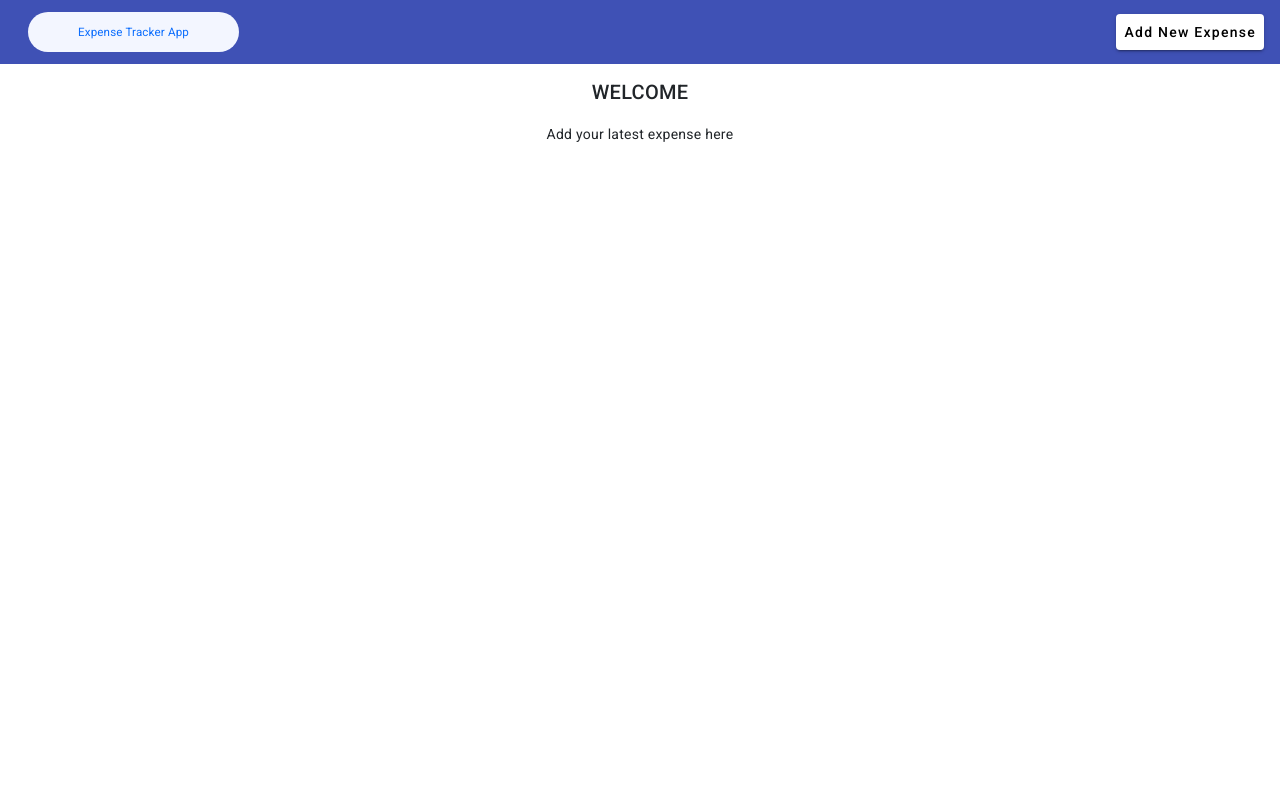
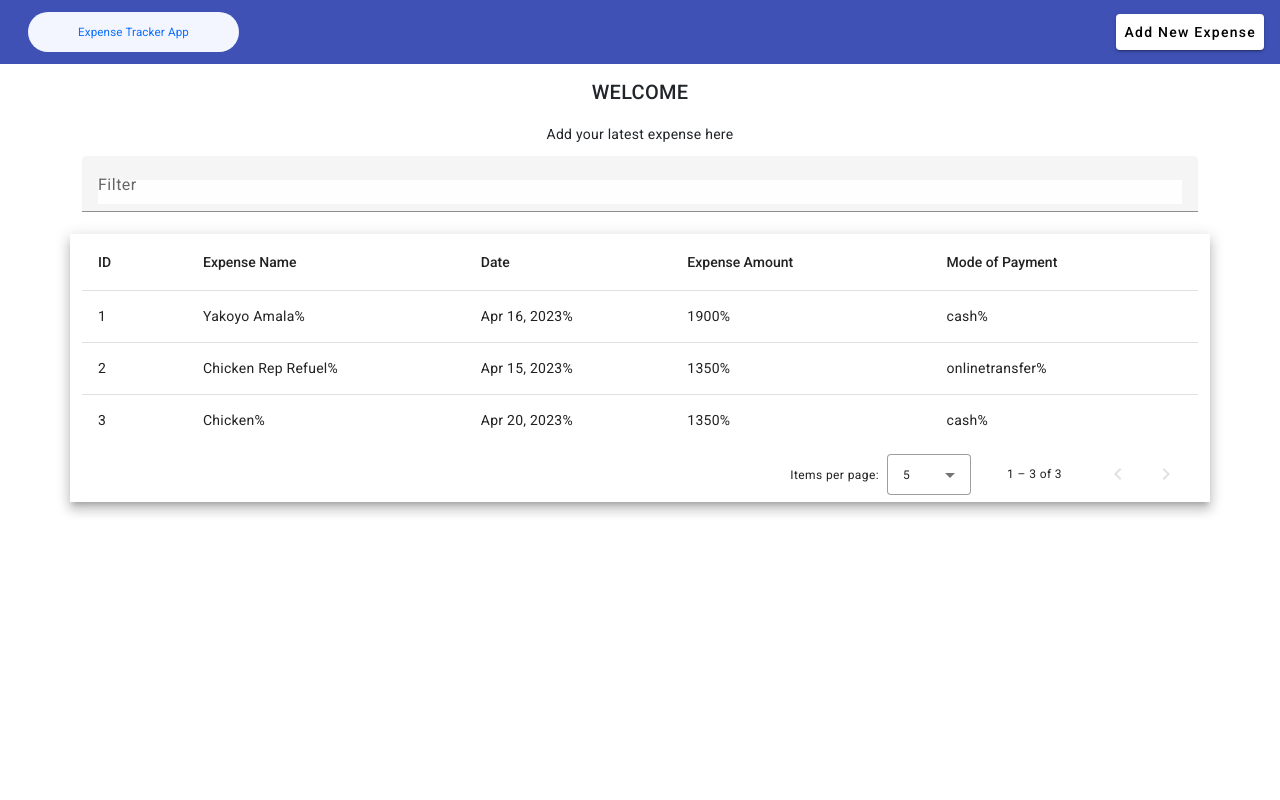
Before and after one commit to sijixx/budget-app, an Angular app: page / in a window 1280 px wide. Shown: the top 800 px of the page. Built offline with nearby package versions, Linux system fonts and the light colour scheme; data requests are answered from the project's data file.

Commit message:
Added display table to home

```diff
--- /dev/null
+++ b/db.json
@@ -0,0 +1,42 @@
+{
+  "posts": [
+    {
+      "id": 1,
+      "title": "json-server",
+      "author": "typicode"
+    }
+  ],
+  "comments": [
+    {
+      "id": 1,
+      "body": "some comment",
+      "postId": 1
+    }
+  ],
+  "profile": {
+    "name": "typicode"
+  },
+  "expenses": [
+    {
+      "expenseName": "Yakoyo Amala",
+      "date": "2023-04-16T23:00:00.000Z",
+      "expenseAmount": 1900,
+      "modeOfPayment": "cash",
+      "id": 1
+    },
+    {
+      "expenseName": "Chicken Rep Refuel",
+      "date": "2023-04-15T23:00:00.000Z",
+      "expenseAmount": 1350,
+      "modeOfPayment": "onlinetransfer",
+      "id": 2
+    },
+    {
+      "expenseName": "Chicken",
+      "date": "2023-04-20T23:00:00.000Z",
+      "expenseAmount": 1350,
+      "modeOfPayment": "cash",
+      "id": 3
+    }
+  ]
+}
--- a/package.json
+++ b/package.json
@@ -21,6 +21,8 @@
     "@angular/platform-browser-dynamic": "^15.2.0",
     "@angular/router": "^15.2.0",
     "bootstrap": "^5.2.3",
+    "g": "^2.0.1",
+    "json-server": "^0.17.3",
     "rxjs": "~7.8.0",
     "tslib": "^2.3.0",
     "zone.js": "~0.12.0"
--- a/src/app/add-expense/add-expense.component.html
+++ b/src/app/add-expense/add-expense.component.html
@@ -21,11 +21,11 @@
                 <mat-label>Expense Amount</mat-label>
                 <input matInput type="number" placeholder="Enter Amount" formControlName="expenseAmount">
             </mat-form-field>
-        <mat-radio-group aria-label="Select mode of payment" formControlName="modeOfPayment">
+            <mat-radio-group aria-label="Select an option" formControlName="modeOfPayment">
                 <mat-label>Select mode of payment</mat-label>
                 <mat-radio-button value="cash">Cash Payment</mat-radio-button>
                 <mat-radio-button value="pos">POS</mat-radio-button>
-            <mat-radio-button value="online-transfer">Online Transfer</mat-radio-button>
+                <mat-radio-button value="onlinetransfer">Online Transfer</mat-radio-button>
             </mat-radio-group>
         </div>
     </div>
--- a/src/app/add-expense/add-expense.component.ts
+++ b/src/app/add-expense/add-expense.component.ts
@@ -1,5 +1,7 @@
 import { Component } from '@angular/core';
 import { FormBuilder, FormGroup } from '@angular/forms';
+import { ExpensesService } from '../services/expenses.service';
+import { DialogRef } from '@angular/cdk/dialog';
 
 @Component({
   selector: 'app-add-expense',
@@ -9,20 +11,28 @@ import { FormBuilder, FormGroup } from '@angular/forms';
 export class AddExpenseComponent {
   expenseForm: FormGroup;
 
-  constructor(private formBuilder: FormBuilder) {
+  constructor(private formBuilder: FormBuilder, private expenses: ExpensesService, private dialogref: DialogRef<AddExpenseComponent> ) {
     this.expenseForm = this.formBuilder.group({
 
       expenseName: '',
       date: '',
       expenseAmount: '',
-      modeOfPayement: '',
+      modeOfPayment: '',
 
     })
   }
 
   formSubmit() {
     if(this.expenseForm.valid){
-      console.log(this.expenseForm.value)
+      this.expenses.addexpense(this.expenseForm.value).subscribe({
+        next: (value: any) => {
+          alert("Expense added successfully");
+          this.dialogref.close();
+        },
+        error: (err: any) => {
+          console.error(err);
+        }
+      })
     }
   }
 
--- a/src/app/app.component.ts
+++ b/src/app/app.component.ts
@@ -1,6 +1,7 @@
 import { Component } from '@angular/core';
 import { MatDialog, MatDialogModule } from '@angular/material/dialog';
 import { AddExpenseComponent } from './add-expense/add-expense.component';
+
 
 @Component({
   selector: 'app-root',
--- a/src/app/home/home.component.html
+++ b/src/app/home/home.component.html
@@ -3,3 +3,53 @@
       <h2>WELCOME</h2>
       <p>Add your latest expense here</p>
     </div>
+
+    <mat-form-field>
+      <mat-label>Filter</mat-label>
+      <input matInput (keyup)="applyFilter($event)" placeholder="Ex. Mia" #input>
+    </mat-form-field>
+
+    <div class="mat-elevation-z8">
+      <table mat-table [dataSource]="dataSource" matSort>
+
+        <!-- ID Column -->
+        <ng-container matColumnDef="id">
+          <th mat-header-cell *matHeaderCellDef mat-sort-header> ID </th>
+          <td mat-cell *matCellDef="let row"> {{row.id}} </td>
+        </ng-container>
+
+        <!-- Expense Column -->
+        <ng-container matColumnDef="expenseName">
+          <th mat-header-cell *matHeaderCellDef mat-sort-header> Expense Name </th>
+          <td mat-cell *matCellDef="let row"> {{row.expenseName}}% </td>
+        </ng-container>
+
+        <!-- Date Column -->
+        <ng-container matColumnDef="date">
+          <th mat-header-cell *matHeaderCellDef mat-sort-header> Date </th>
+          <td mat-cell *matCellDef="let row"> {{row.date | date }}% </td>
+        </ng-container>
+
+         <!-- Expense Amount Column -->
+         <ng-container matColumnDef="expenseAmount">
+          <th mat-header-cell *matHeaderCellDef mat-sort-header> Expense Amount </th>
+          <td mat-cell *matCellDef="let row"> {{row.expenseAmount}}% </td>
+        </ng-container>
+
+         <!-- Mode of Payment Column -->
+         <ng-container matColumnDef="modeOfPayment">
+          <th mat-header-cell *matHeaderCellDef mat-sort-header> Mode of Payment </th>
+          <td mat-cell *matCellDef="let row"> {{row.modeOfPayment}}% </td>
+        </ng-container>
+
+        <tr mat-header-row *matHeaderRowDef="displayedColumns"></tr>
+        <tr mat-row *matRowDef="let row; columns: displayedColumns;"></tr>
+
+        <!-- Row shown when there is no matching data. -->
+        <tr class="mat-row" *matNoDataRow>
+          <td class="mat-cell" colspan="4">No data matching the filter "{{input.value}}"</td>
+        </tr>
+      </table>
+
+      <mat-paginator [pageSizeOptions]="[5, 10, 25, 100]" aria-label="Select page of users"></mat-paginator>
+    </div>
--- a/src/app/home/home.component.ts
+++ b/src/app/home/home.component.ts
@@ -1,4 +1,10 @@
-import { Component, OnInit } from '@angular/core';
+import { Component, OnInit, ViewChild } from '@angular/core';
+import { MatDialog } from '@angular/material/dialog';
+import {MatPaginator} from '@angular/material/paginator';
+import {MatSort} from '@angular/material/sort';
+import {MatTableDataSource} from '@angular/material/table';
+import { ExpensesService } from '../services/expenses.service';
+
 @Component({
   selector: 'app-home',
   templateUrl: './home.component.html',
@@ -7,61 +13,42 @@ import { Component, OnInit } from '@angular/core';
 
 
 export class HomeComponent implements OnInit {
-  displayform = false;
+  displayedColumns: string[] = ['id', 'expenseName', 'date', 'expenseAmount', 'modeOfPayment'];
+  dataSource!: MatTableDataSource<any>;
 
-  newExpense: any = {
-    name: '',
-    price: 0,
-    date: '',
-    mode: '',
-    narration: ''
-  };
+  @ViewChild(MatPaginator) paginator!: MatPaginator;
+  @ViewChild(MatSort) sort!: MatSort;
 
   expenses: any = [];
 
-  constructor(){}
+  constructor(private dialog:MatDialog, private expenseService:ExpensesService){
+      }
 
   ngOnInit(): void {
     this.getexpenses();
   }
 
   getexpenses() {
-    const expensesString = localStorage.getItem('expense');
-    if (expensesString) {
-      this.expenses = JSON.parse(expensesString).reverse();
-    } else {
-      this.expenses = [];
-    }
-  }
+    this.expenseService.getExpenseList().subscribe({
+      next: (res: any[] | undefined) => {
+        this.dataSource = new MatTableDataSource (res);
+        this.dataSource.sort = this.sort;
+        this.dataSource.paginator = this.paginator;
+      },
+      error: console.log,
 
-  addExpense() {
-    const currentExpenses = JSON.parse(localStorage.getItem('expense') || '[]');
-    currentExpenses.push(this.newExpense);
-    localStorage.setItem('expense', JSON.stringify(currentExpenses));
+    })
 
-    this.getexpenses();
-    this.clearform();
-
-  }
-
-  clearform(){
-    this.newExpense = {
-      name: '',
-      price: 0,
-      date: '',
-      mode: '',
-      narration: ''
-    };
-
-    this.displayform = false;
-  }
-
-  showform(){
-    this.displayform = true;
-  }
-
-  hideform(){
-    this.displayform = false;
-  }
 
 }
+
+applyFilter(event: Event) {
+  const filterValue = (event.target as HTMLInputElement).value;
+  this.dataSource.filter = filterValue.trim().toLowerCase();
+
+  if (this.dataSource.paginator) {
+    this.dataSource.paginator.firstPage();
+  }
+}
+
+}
--- /dev/null
+++ b/src/app/services/expenses.service.ts
@@ -0,0 +1,22 @@
+import { HttpClient } from '@angular/common/http';
+import { Injectable } from '@angular/core';
+import { Observable } from 'rxjs';
+
+@Injectable({
+  providedIn: 'root'
+})
+export class ExpensesService {
+
+  constructor(private http: HttpClient) {
+
+  }
+
+  addexpense(data: any): Observable<any> {
+    return this.http.post('http://localhost:3000/expenses', data);
+  }
+
+  getExpenseList(): Observable<any> {
+    return this.http.get('http://localhost:3000/expenses');
+  }
+
+}
```
Also changed, not shown: src/app/app.module.ts (+9 -0 lines), 2 other files (tests, documents, lock files or other folders). Lines whose indentation alone changed are shown as unchanged.
